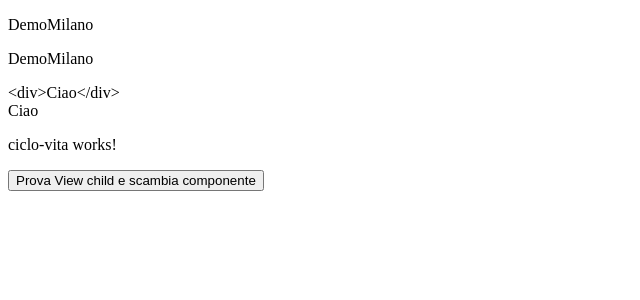
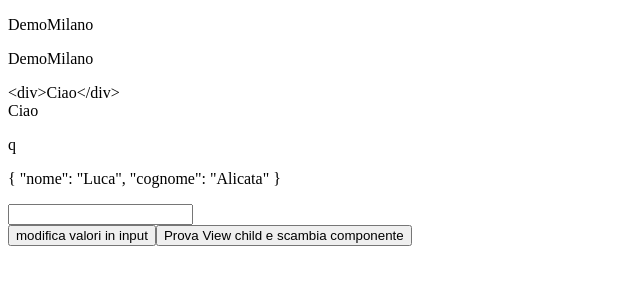
Before and after one commit to LukeSkywa/DemoMilano, an Angular app: page / in a window 1280 px wide. Shown: the top 300 px of the page, without its empty margins (0-640 px from the left). Built offline with nearby package versions, Linux system fonts and the light colour scheme.

Commit message:
utilizzo doCHeck

```diff
--- a/src/app/app.component.html
+++ b/src/app/app.component.html
@@ -9,11 +9,12 @@
     <!-- in questi casi meglio la property binding -->
     <app-primo [inputIngresso]="title" [name]="'Luca'" *ngSwitchCase="1"></app-primo>
     <app-secondo (eventoClick)="title=$event" *ngSwitchCase="2"></app-secondo>
-    <app-ciclo-vita [primitiva]="primitivaInput" [profilo]="profiloInput"  *ngSwitchCase="3"></app-ciclo-vita>
+    <app-ciclo-vita [primitiva]="primitivaInput" [profilo]="profiloInput" [profilo1]="profilo1Input" *ngSwitchCase="3"></app-ciclo-vita>
     <div *ngSwitchDefault>
         <app-primo [inputIngresso]="title" [name]="'Mario'"></app-primo>
         <app-secondo (eventoClick)="title=$event"></app-secondo>
     </div>
 </div>
 
+<button (click)="modificaValori()">modifica valori in input</button>
 <button (click)="checkViewChild()">Prova View child e scambia componente</button>
--- a/src/app/app.component.ts
+++ b/src/app/app.component.ts
@@ -14,9 +14,12 @@ export class AppComponent {
 
   link = 'https://google.it';
 
-  primitivaInput: string = '';
+  primitivaInput: string = 'q';
   profiloInput: Persona = {
     nome: 'Luca', cognome: 'Alicata'
+  }
+  profilo1Input: Persona = {
+    nome: 'Guglielmo', cognome: 'Alicata'
   }
 
 
@@ -27,6 +30,14 @@ export class AppComponent {
 
 
   constructor() {
+  }
+
+  modificaValori(){
+    this.primitivaInput += 'asd';
+    this.profiloInput.nome += 'asd';
+    this.profilo1Input = {
+      nome: 'Mario', cognome: 'Bianchi'
+    }
   }
 
   checkViewChild() {
--- a/src/app/ciclo-vita/ciclo-vita.component.html
+++ b/src/app/ciclo-vita/ciclo-vita.component.html
@@ -1 +1,3 @@
-<p>ciclo-vita works!</p>
+<p>{{primitiva}}</p>
+<p>{{profilo | json}}</p>
+<input [(ngModel)]="inputVar">
--- a/src/app/ciclo-vita/ciclo-vita.component.ts
+++ b/src/app/ciclo-vita/ciclo-vita.component.ts
@@ -1,4 +1,4 @@
-import { Component, OnInit, SimpleChanges, OnDestroy, OnChanges, Input } from '@angular/core';
+import { Component, OnInit, SimpleChanges, OnDestroy, OnChanges, Input, DoCheck } from '@angular/core';
 import { Persona } from '../model/persona.interface';
 
 @Component({
@@ -6,11 +6,21 @@ import { Persona } from '../model/persona.interface';
   templateUrl: './ciclo-vita.component.html',
   styleUrls: ['./ciclo-vita.component.scss']
 })
-export class CicloVitaComponent implements OnInit, OnDestroy, OnChanges {
+export class CicloVitaComponent implements OnInit, OnDestroy, OnChanges, DoCheck {
   @Input()
   primitiva: string;
   @Input()
   profilo: Persona;
+  @Input()
+  profilo1: Persona;
+
+  inputVar: string;
+
+  private nomeProfiloPrecedente: string;
+
+  constructor() {
+    console.log('constructor: ' + this.primitiva);
+  }
 
   ngOnChanges(changes: SimpleChanges): void {
     if (changes) {
@@ -24,6 +34,10 @@ export class CicloVitaComponent implements OnInit, OnDestroy, OnChanges {
         && !changes['profilo'].firstChange) {
         console.log('è stato modificato profilo');
       }
+      if (changes['profilo1'] != null && changes['profilo1'].previousValue !== changes['profilo1'].currentValue
+        && !changes['profilo1'].firstChange) {
+        console.log('è stato modificato profilo1');
+      }
     }
   }
 
@@ -31,11 +45,16 @@ export class CicloVitaComponent implements OnInit, OnDestroy, OnChanges {
     console.log('oninit: ' + this.primitiva);
   }
 
+  ngDoCheck(): void {
+    console.log('ngDoCheck');
+    if(this.nomeProfiloPrecedente !== this.profilo.nome){
+      console.log('è stata modifica la proprietà nome di profilo');
+      this.nomeProfiloPrecedente = this.profilo.nome;
+    }
+  }
+
   ngOnDestroy(): void {
     console.log('onDestroy: ' + this.primitiva);
   }
-  constructor() {
-    console.log('constructor: ' + this.primitiva);
-  }
 
 }
```
